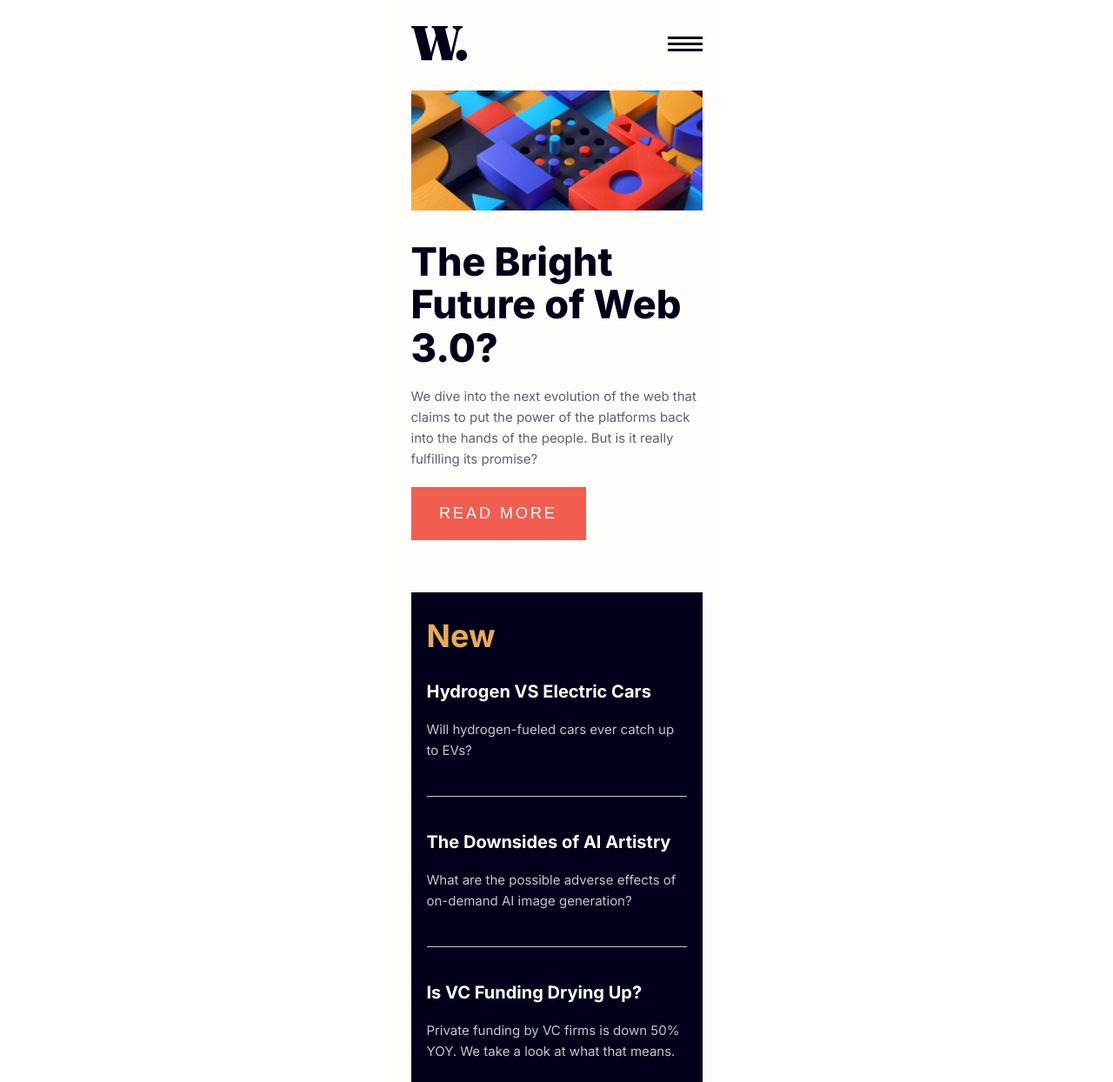
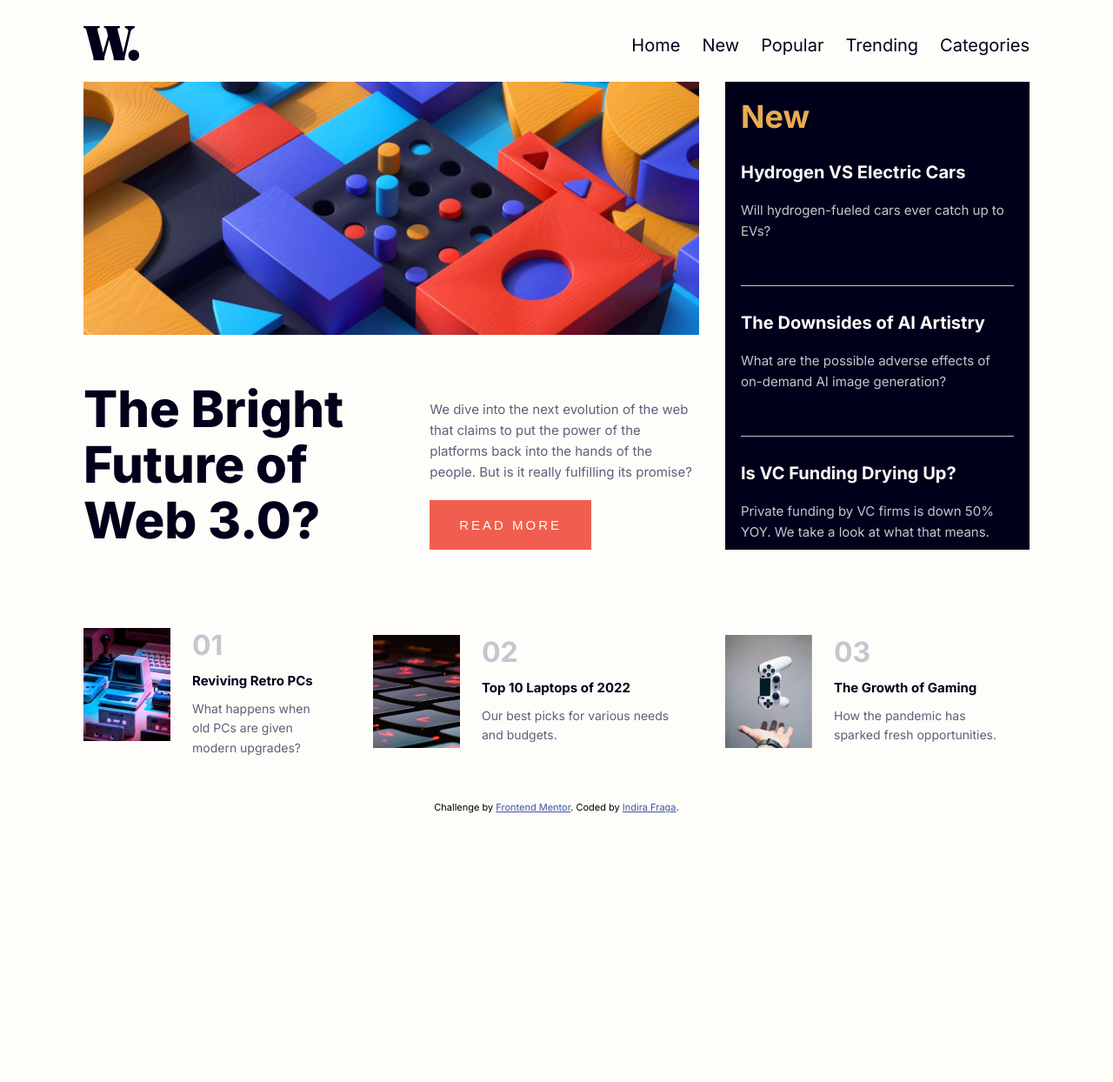
Before and after one commit to indy-stack/news-homepage-main, a plain HTML site: page index.html in a window 1280 px wide. Shown: the top 1244 px of the page at 87% size. After the commit the page ends 935 px from the top, so only its background shows below. Drawn offline with nearby package versions, Linux system fonts and the light colour scheme.

Commit message:
added desktop media query

```diff
--- a/index.html
+++ b/index.html
@@ -10,7 +10,6 @@
 
   <title>Frontend Mentor | News homepage</title>
 
-  <!-- Feel free to remove these styles or customise in your own stylesheet 👍 -->
   <style>
     .attribution {
       font-size: 11px;
@@ -48,19 +47,23 @@
         </ul>
       </nav>
     </header>
-    <main>
+    <main class="main">
       <picture>
         <source media="(min-width: 980px)" srcset="./assets/images/image-web-3-desktop.jpg">
         <img src="./assets/images/image-web-3-mobile.jpg" alt="web-3 image">
       </picture>
       <section class="topic">
         <h1 class="header">The Bright Future of Web 3.0?</h1>
-        <p class="info">We dive into the next evolution of the web that claims to put the power of the platforms back
+        <div class="info">
+           <p>We dive into the next evolution of the web that claims to put the power of the platforms back
           into
           the hands of
           the people.
-          But is it really fulfilling its promise?</p>
-        <button id="btn" class="btn">read more</button>
+          But is it really fulfilling its promise?
+        </p>
+         <button id="btn" class="btn">read more</button>
+        </div>
+
       </section>
       <section class="new-section">
         <h1 class="header">New</h1>
@@ -68,13 +71,15 @@
           <div id="new-1" class="new-item">
             <h1 class="new-header"> Hydrogen VS Electric Cars</h1>
             <p class="info">Will hydrogen-fueled cars ever catch up to EVs?</p>
-            <hr>
+
           </div>
+          <hr>
           <div id="new-2" class="new-item">
             <h1 class="new-header"> The Downsides of AI Artistry</h1>
             <p class="info">What are the possible adverse effects of on-demand AI image generation?</p>
-            <hr>
+
           </div>
+          <hr>
           <div id="new-3" class="new-item">
             <h1 class="new-header">Is VC Funding Drying Up?</h1>
             <p class="info"> Private funding by VC firms is down 50% YOY. We take a look at what that means.</p>
@@ -82,7 +87,7 @@
         </div>
       </section>
       <section class="explore-section">
-        <div class="explore-item">
+        <div class="explore-item" id="item-1">
           <div class="img">
             <img src="./assets/images/image-retro-pcs.jpg" alt="">
           </div>
@@ -92,7 +97,7 @@
             <p class="content">What happens when old PCs are given modern upgrades?</p>
           </div>
         </div>
-        <div class="explore-item">
+        <div class="explore-item" id="item-2">
           <div class="img">
             <img src="./assets/images/image-top-laptops.jpg" alt="">
           </div>
@@ -102,7 +107,7 @@
             <p class="content">Our best picks for various needs and budgets.</p>
           </div>
         </div>
-          <div class="explore-item">
+          <div class="explore-item" id="item-3">
             <div class="img">
               <img src="./assets/images/image-gaming-growth.jpg" alt="">
             </div>
@@ -117,7 +122,7 @@
     <footer>
       <div class="attribution">
         Challenge by <a href="https://www.frontendmentor.io?ref=challenge" target="_blank">Frontend Mentor</a>.
-        Coded by <a href="#">Your Name Here</a>.
+        Coded by <a href="#">Indira Fraga</a>.
       </div>
     </footer>
   </div>
--- a/styles.css
+++ b/styles.css
@@ -26,6 +26,7 @@ html {
 body {
   font-size: 1.5rem;
   font-family: var(--main-font);
+  background-color: var(--off-white);
   height: 100%;
   width: 100%;
   display: flex;
@@ -33,35 +34,15 @@ body {
   justify-content: center;
 }
 
-body.menu-open {
-  overflow: hidden;
-}
-
 .wrapper {
-  max-width: 375px;
+  max-width: 720px;
   display: grid;
   grid-template-rows: 70px, auto, 30px;
   padding: 20px;
   background-color: var(--off-white);
-  position: relative;
 }
 
-.background-layer {
-  position: absolute;
-  top: 0;
-  left: 0;
-  width: 100%;
-  height: 100%;
-  background-color: rgba(0, 0, 0, 0.3);
-  z-index: 1;
-  display: none;
-}
-
-.menu-open .background-layer {
-  display: block;
-}
-
-.header {
+header {
   display: flex;
   flex-direction: row;
   justify-content: space-between;
@@ -76,46 +57,6 @@ body.menu-open {
 picture img {
   width: 100%;
   margin-top: 30px;
-}
-
-.nav-menu {
-  position: fixed;
-  top: 0;
-  right: 0;
-  width: 75%;
-  height: 100%;
-  background-color: var(--off-white);
-  z-index: 2;
-  transform: translateX(100%);
-  transition: transform 0.3s ease-in-out;
-}
-
-.menu-icon-close {
-  display: none;
-  z-index: 1000;
-  margin-right: 10px;
-  cursor: pointer;
-}
-
-.menu-icon img {
-  cursor: pointer;
-}
-
-.nav-menu.active {
-  transform: translateX(0);
-}
-
-.nav-menu ul {
-  list-style: none;
-  margin: 50px 20px;
-  top: 50%;
-  left: 50%;
-  transform: translate(0, 30%);
-  padding: 20px;
-}
-
-.nav-menu ul li {
-  margin-bottom: 30px;
 }
 
 .nav-menu ul li a {
@@ -144,9 +85,10 @@ picture img {
   color: var(--very-dark-blue);
 }
 
-.topic .btn {
+.topic .info .btn {
   text-transform: uppercase;
   padding: 20px;
+  margin: 20px 0;
   width: 60%;
   font-weight: 400;
   font-size: 1.8rem;
@@ -205,8 +147,8 @@ picture img {
   color: var(--grayish-blue);
 }
 
-hr {
-  margin: 40px 0;
+.new-section hr {
+  margin: 30px 0;
   border: none;
   background-color: var(--grayish-blue);
   height: 1px;
@@ -260,3 +202,188 @@ hr {
 footer {
   padding-top: 50px;
 }
+
+@media screen and (max-width: 720px) {
+  body.menu-open {
+    overflow: hidden;
+  }
+
+  .background-layer {
+    position: absolute;
+    top: 0;
+    left: 0;
+    width: 100%;
+    height: 100%;
+    background-color: rgba(0, 0, 0, 0.3);
+    z-index: 1;
+    display: none;
+  }
+
+  .menu-open .background-layer {
+    display: block;
+  }
+
+  .nav-menu {
+    position: fixed;
+    top: 0;
+    right: 0;
+    width: 75%;
+    height: 100%;
+    background-color: var(--off-white);
+    z-index: 2;
+    transform: translateX(100%);
+    transition: transform 0.3s ease-in-out;
+  }
+
+  .menu-icon-close {
+    display: none;
+    z-index: 1000;
+    margin-right: 10px;
+    cursor: pointer;
+  }
+
+  .menu-icon img {
+    cursor: pointer;
+  }
+
+  .nav-menu.active {
+    transform: translateX(0);
+  }
+
+  .nav-menu ul {
+    list-style: none;
+    margin: 50px 20px;
+    top: 50%;
+    left: 50%;
+    transform: translate(0, 30%);
+    padding: 20px;
+  }
+
+  .nav-menu ul li {
+    margin-bottom: 30px;
+  }
+}
+
+@media screen and (min-width: 721px) {
+  .menu-icon,
+  .menu-icon-close {
+    display: none;
+  }
+
+  .nav-menu ul {
+    list-style: none;
+    display: flex;
+    gap: 25px;
+  }
+
+  .nav-menu ul li {
+    font-size: 2rem;
+  }
+
+  body {
+    width: 100%;
+    height: 100%;
+  }
+
+  .wrapper {
+    width: 100vw;
+    height: 100vh;
+    max-width: 85%;
+    max-height: 100vh;
+    padding: 20px 0;
+  }
+
+  header {
+    margin-bottom: 2rem;
+  }
+
+  .main > picture img {
+    margin: 0;
+  }
+
+  picture img {
+    margin: 0;
+    padding: 0;
+  }
+
+  .main {
+    display: grid;
+    grid-template-columns: auto auto 350px;
+    grid-template-rows: repeat(3, auto);
+    gap: 3rem;
+  }
+
+  .main picture {
+    grid-column: 1 / 3;
+    grid-row: 1;
+  }
+  .main .topic {
+    grid-column: 1 / 3;
+    grid-row: 2;
+    display: grid;
+    grid-template-columns: auto auto;
+  }
+
+  .main .topic .header {
+    grid-row: 1;
+    grid-column: 1;
+    font-size: 5.8rem;
+    width: 100%;
+    height: 100%;
+    max-width: 80%;
+  }
+
+  .main .topic .info {
+    grid-row: 1;
+    grid-column: 2;
+  }
+
+  .topic .info p {
+    padding-left: 0;
+  }
+
+  .main .topic .info .btn {
+    grid-row: 1;
+    grid-column: 2;
+    width: 60%;
+    margin-top: 20px;
+    padding: 20px;
+    font-size: 1.5rem;
+  }
+
+  .main .new-section {
+    grid-column: 3;
+    grid-row: 1 / 3;
+    margin: 0;
+    height: 90%;
+  }
+
+  .explore-section {
+    grid-column: 1 / 4;
+    grid-row: 3;
+    display: grid;
+    grid-template-columns: auto 375px 350px;
+    justify-content: center;
+    align-items: center;
+  }
+
+  .explore-item .item-info .content {
+    width: 100%;
+    max-width: 90%;
+    font-size: 1.4rem;
+  }
+}
+
+@media screen and (min-width: 1441px) {
+  .wrapper {
+    max-width: 1440px;
+  }
+
+  .explore-section {
+    grid-column: 1 / 4;
+    grid-row: 3;
+    display: grid;
+    grid-template-columns: auto 375px 350px;
+    justify-content: space-between;
+  }
+}
```
